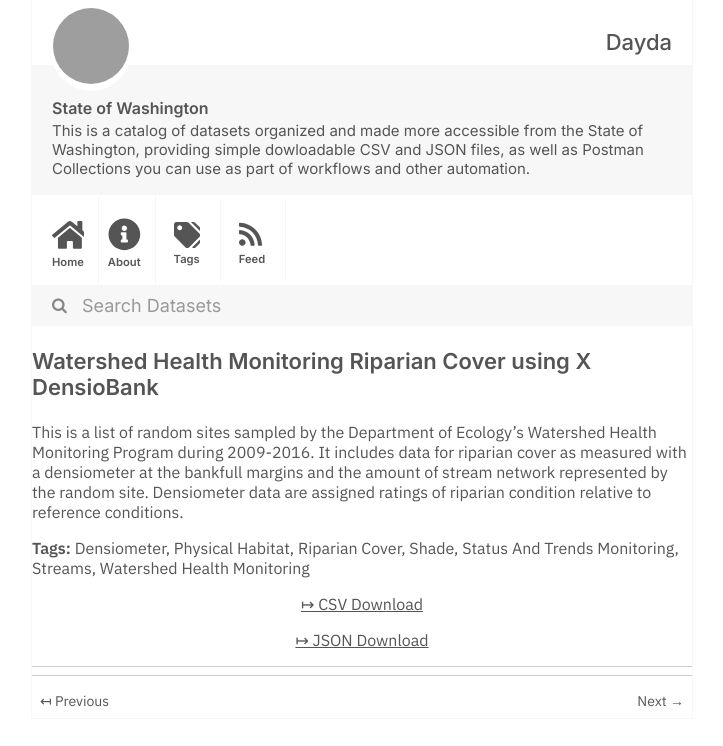
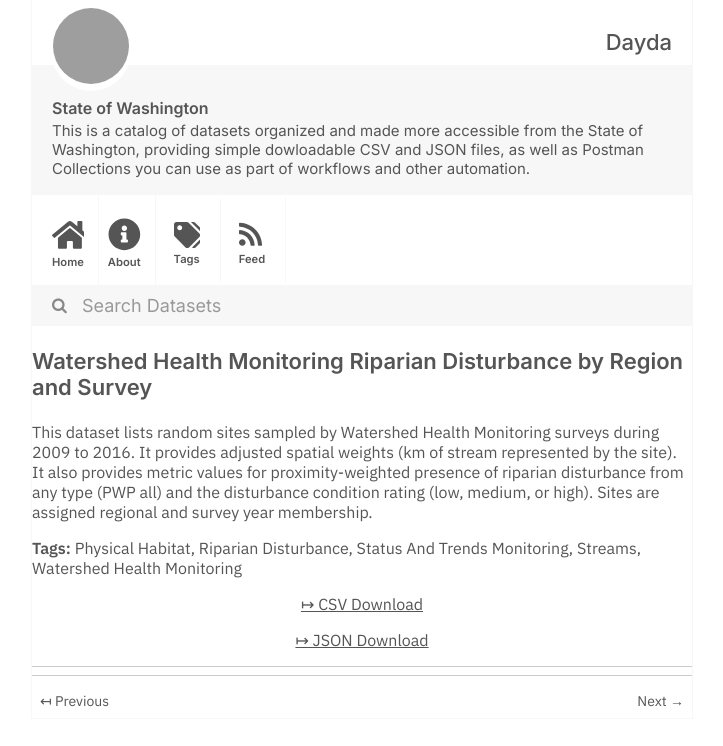
Before and after one commit to dayda-entities/state-of-washington, a Jekyll site: the page built from _posts/2020-11-10-watershed-health-monitoring-ri.md, in a window 1280 px wide, cut to the strip 0-746 px from the top of the page. Shown: the whole strip, without its empty margins (278-1001 px from the left). Built offline with Jekyll 4.4.1, drawn with Linux system fonts in a browser that asks for light colours; grey boxes are pictures that could not be loaded.

Commit message:
Publish Data

```diff
--- a/_posts/2020-11-10-watershed-health-monitoring-ri.md
+++ b/_posts/2020-11-10-watershed-health-monitoring-ri.md
@@ -1,22 +1,20 @@
 ---
-title: Watershed Health Monitoring Riparian Cover using X DensioBank
-created: '2020-11-10T17:20:15.049245'
-modified: '2020-11-10T17:20:15.049256'
+title: Watershed Health Monitoring Riparian Disturbance by Region and Survey
+created: '2020-11-10T17:21:33.744345'
+modified: '2020-11-10T17:21:33.744356'
 state: active
 type: dataset
 tags:
-  - Densiometer
   - Physical Habitat
-  - Riparian Cover
-  - Shade
+  - Riparian Disturbance
   - Status And Trends Monitoring
   - Streams
   - Watershed Health Monitoring
 groups:
   - Local Government
-csv_url: 'https://data.wa.gov/api/views/asqd-efxe/rows.csv?accessType=DOWNLOAD'
-json_url: 'https://data.wa.gov/api/views/asqd-efxe/rows.json?accessType=DOWNLOAD'
+csv_url: 'https://data.wa.gov/api/views/v4rj-vzug/rows.csv?accessType=DOWNLOAD'
+json_url: 'https://data.wa.gov/api/views/v4rj-vzug/rows.json?accessType=DOWNLOAD'
 layout: post
 
 ---
-This is a list of random sites sampled by the Department of Ecology's Watershed Health Monitoring Program during 2009-2016. It includes data for riparian cover as measured with a densiometer at the bankfull margins and the amount of stream network represented by the random site. Densiometer data are assigned ratings of riparian condition relative to reference conditions.
+This dataset lists random sites sampled by Watershed Health Monitoring surveys during 2009 to 2016. It provides adjusted spatial weights (km of stream represented by the site). It also provides metric values for proximity-weighted presence of riparian disturbance from any type (PWP all) and the disturbance condition rating (low, medium, or high).  Sites are assigned regional and survey year membership.
```
